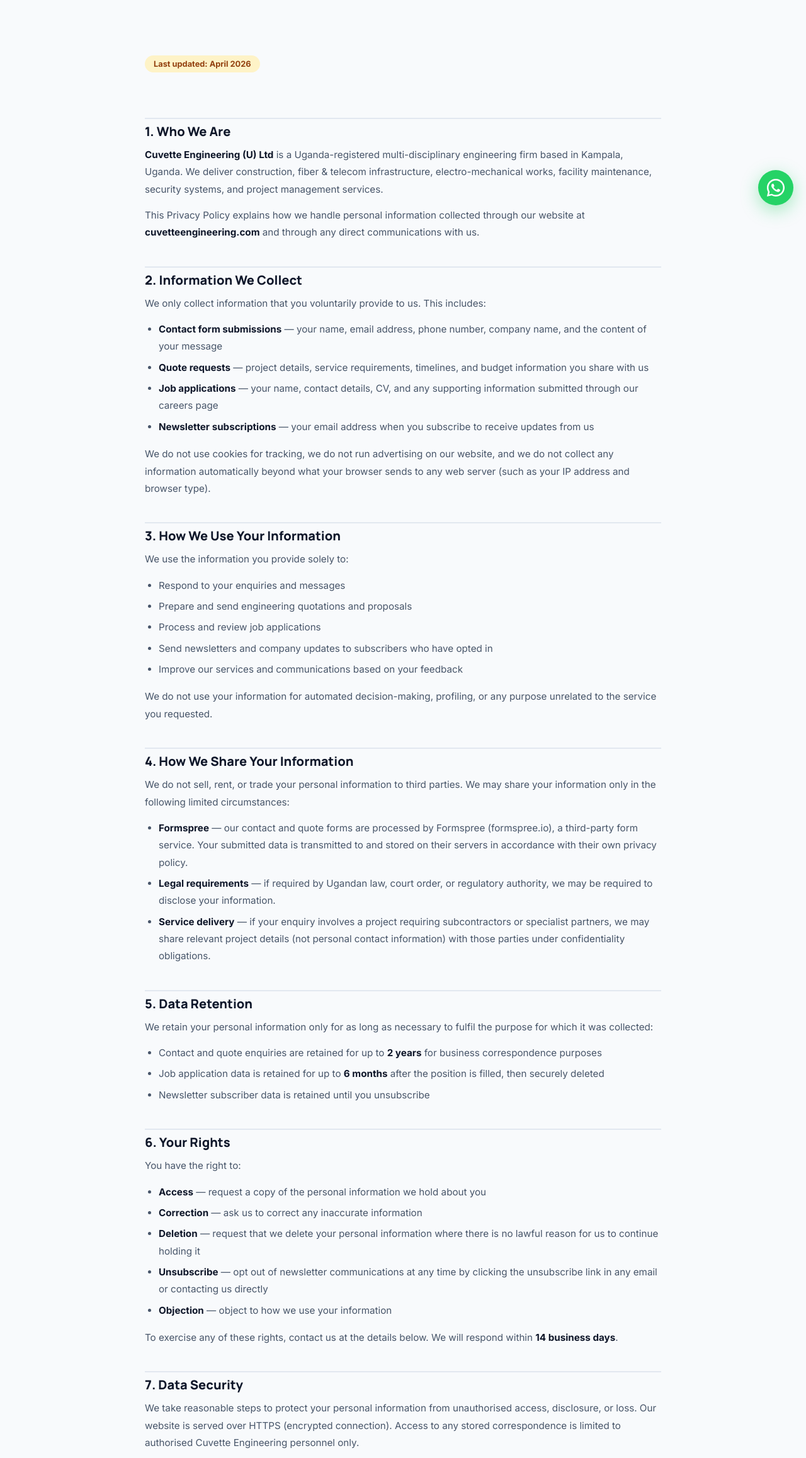
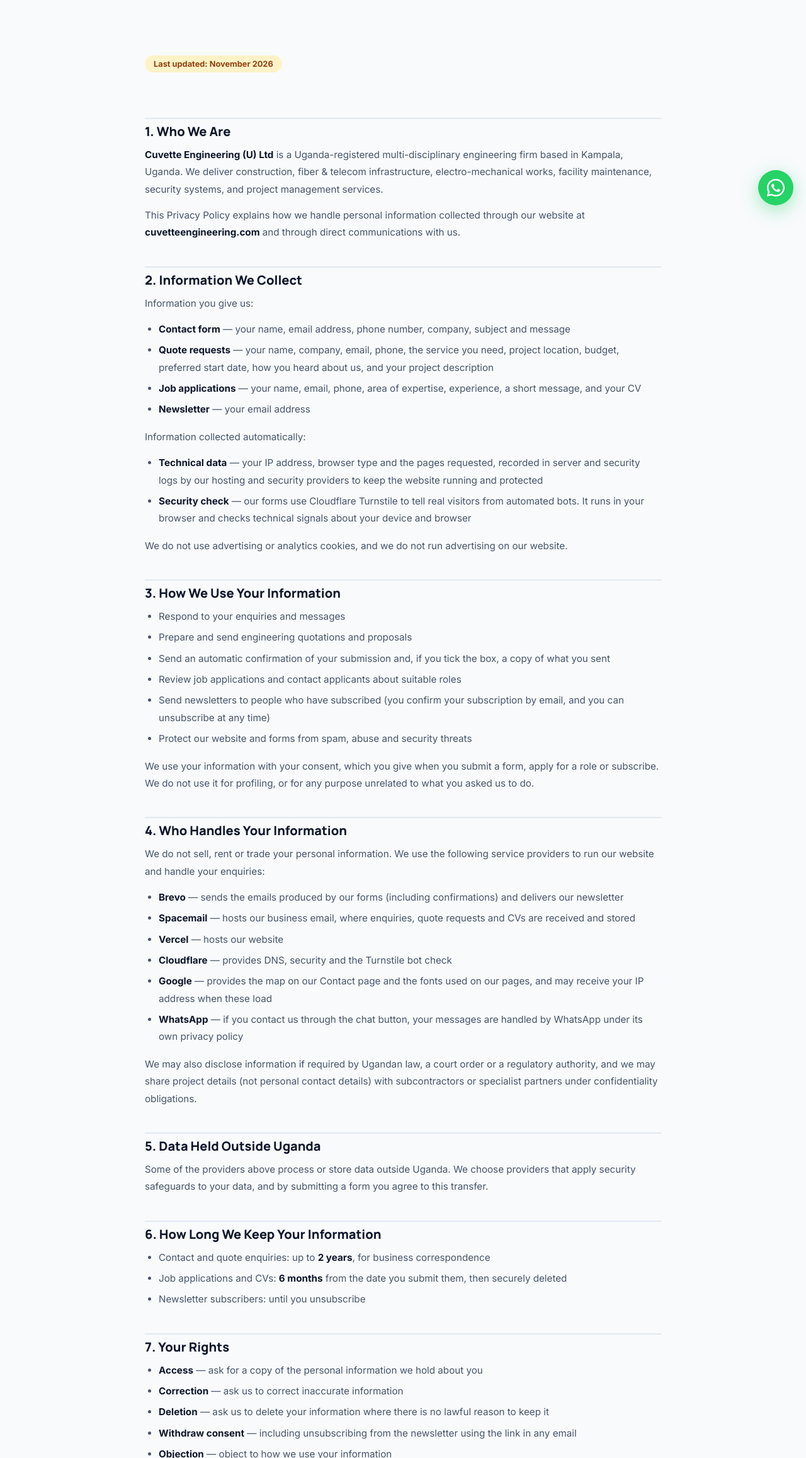
Before and after one commit to bryanzmugisha/Cuvette_v2.1, a website: page privacy-policy.html in a window 1280 px wide. Shown: the part 454-2769 px from the top of the page at 63% size. Drawn offline with nearby package versions, Linux system fonts and the light colour scheme.

Commit message:
Updated:Policy and Cookies

```diff
--- a/privacy-policy.html
+++ b/privacy-policy.html
@@ -134,80 +134,88 @@
   <div class="container">
     <div class="policy-body">
 
-      <span class="policy-meta">Last updated: April 2026</span>
+      <span class="policy-meta">Last updated: November 2026</span>
 
 <h2>1. Who We Are</h2>
 <p><strong>Cuvette Engineering (U) Ltd</strong> is a Uganda-registered multi-disciplinary engineering firm based in Kampala, Uganda. We deliver construction, fiber &amp; telecom infrastructure, electro-mechanical works, facility maintenance, security systems, and project management services.</p>
-      <p>This Privacy Policy explains how we handle personal information collected through our website at <strong>cuvetteengineering.com</strong> and through any direct communications with us.</p>
+<p>This Privacy Policy explains how we handle personal information collected through our website at <strong>cuvetteengineering.com</strong> and through direct communications with us.</p>
 
 <h2>2. Information We Collect</h2>
-      <p>We only collect information that you voluntarily provide to us. This includes:</p>
+<p>Information you give us:</p>
 <ul>
-        <li><strong>Contact form submissions</strong> — your name, email address, phone number, company name, and the content of your message</li>
-        <li><strong>Quote requests</strong> — project details, service requirements, timelines, and budget information you share with us</li>
-        <li><strong>Job applications</strong> — your name, contact details, CV, and any supporting information submitted through our careers page</li>
-        <li><strong>Newsletter subscriptions</strong> — your email address when you subscribe to receive updates from us</li>
+  <li><strong>Contact form</strong> — your name, email address, phone number, company, subject and message</li>
+  <li><strong>Quote requests</strong> — your name, company, email, phone, the service you need, project location, budget, preferred start date, how you heard about us, and your project description</li>
+  <li><strong>Job applications</strong> — your name, email, phone, area of expertise, experience, a short message, and your CV</li>
+  <li><strong>Newsletter</strong> — your email address</li>
 </ul>
-      <p>We do not use cookies for tracking, we do not run advertising on our website, and we do not collect any information automatically beyond what your browser sends to any web server (such as your IP address and browser type).</p>
+<p>Information collected automatically:</p>
+<ul>
+  <li><strong>Technical data</strong> — your IP address, browser type and the pages requested, recorded in server and security logs by our hosting and security providers to keep the website running and protected</li>
+  <li><strong>Security check</strong> — our forms use Cloudflare Turnstile to tell real visitors from automated bots. It runs in your browser and checks technical signals about your device and browser</li>
+</ul>
+<p>We do not use advertising or analytics cookies, and we do not run advertising on our website.</p>
 
 <h2>3. How We Use Your Information</h2>
-      <p>We use the information you provide solely to:</p>
 <ul>
   <li>Respond to your enquiries and messages</li>
   <li>Prepare and send engineering quotations and proposals</li>
-        <li>Process and review job applications</li>
-        <li>Send newsletters and company updates to subscribers who have opted in</li>
-        <li>Improve our services and communications based on your feedback</li>
+  <li>Send an automatic confirmation of your submission and, if you tick the box, a copy of what you sent</li>
+  <li>Review job applications and contact applicants about suitable roles</li>
+  <li>Send newsletters to people who have subscribed (you confirm your subscription by email, and you can unsubscribe at any time)</li>
+  <li>Protect our website and forms from spam, abuse and security threats</li>
 </ul>
-      <p>We do not use your information for automated decision-making, profiling, or any purpose unrelated to the service you requested.</p>
+<p>We use your information with your consent, which you give when you submit a form, apply for a role or subscribe. We do not use it for profiling, or for any purpose unrelated to what you asked us to do.</p>
 
-      <h2>4. How We Share Your Information</h2>
-      <p>We do not sell, rent, or trade your personal information to third parties. We may share your information only in the following limited circumstances:</p>
+<h2>4. Who Handles Your Information</h2>
+<p>We do not sell, rent or trade your personal information. We use the following service providers to run our website and handle your enquiries:</p>
 <ul>
-        <li><strong>Formspree</strong> — our contact and quote forms are processed by Formspree (formspree.io), a third-party form service. Your submitted data is transmitted to and stored on their servers in accordance with their own privacy policy.</li>
-        <li><strong>Legal requirements</strong> — if required by Ugandan law, court order, or regulatory authority, we may be required to disclose your information.</li>
-        <li><strong>Service delivery</strong> — if your enquiry involves a project requiring subcontractors or specialist partners, we may share relevant project details (not personal contact information) with those parties under confidentiality obligations.</li>
+  <li><strong>Brevo</strong> — sends the emails produced by our forms (including confirmations) and delivers our newsletter</li>
+  <li><strong>Spacemail</strong> — hosts our business email, where enquiries, quote requests and CVs are received and stored</li>
+  <li><strong>Vercel</strong> — hosts our website</li>
+  <li><strong>Cloudflare</strong> — provides DNS, security and the Turnstile bot check</li>
+  <li><strong>Google</strong> — provides the map on our Contact page and the fonts used on our pages, and may receive your IP address when these load</li>
+  <li><strong>WhatsApp</strong> — if you contact us through the chat button, your messages are handled by WhatsApp under its own privacy policy</li>
+</ul>
+<p>We may also disclose information if required by Ugandan law, a court order or a regulatory authority, and we may share project details (not personal contact details) with subcontractors or specialist partners under confidentiality obligations.</p>
+
+<h2>5. Data Held Outside Uganda</h2>
+<p>Some of the providers above process or store data outside Uganda. We choose providers that apply security safeguards to your data, and by submitting a form you agree to this transfer.</p>
+
+<h2>6. How Long We Keep Your Information</h2>
+<ul>
+  <li>Contact and quote enquiries: up to <strong>2 years</strong>, for business correspondence</li>
+  <li>Job applications and CVs: <strong>6 months</strong> from the date you submit them, then securely deleted</li>
+  <li>Newsletter subscribers: until you unsubscribe</li>
 </ul>
 
-      <h2>5. Data Retention</h2>
-      <p>We retain your personal information only for as long as necessary to fulfil the purpose for which it was collected:</p>
+<h2>7. Your Rights</h2>
 <ul>
-        <li>Contact and quote enquiries are retained for up to <strong>2 years</strong> for business correspondence purposes</li>
-        <li>Job application data is retained for up to <strong>6 months</strong> after the position is filled, then securely deleted</li>
-        <li>Newsletter subscriber data is retained until you unsubscribe</li>
-      </ul>
-
-      <h2>6. Your Rights</h2>
-      <p>You have the right to:</p>
-      <ul>
-        <li><strong>Access</strong> — request a copy of the personal information we hold about you</li>
-        <li><strong>Correction</strong> — ask us to correct any inaccurate information</li>
-        <li><strong>Deletion</strong> — request that we delete your personal information where there is no lawful reason for us to continue holding it</li>
-        <li><strong>Unsubscribe</strong> — opt out of newsletter communications at any time by clicking the unsubscribe link in any email or contacting us directly</li>
+  <li><strong>Access</strong> — ask for a copy of the personal information we hold about you</li>
+  <li><strong>Correction</strong> — ask us to correct inaccurate information</li>
+  <li><strong>Deletion</strong> — ask us to delete your information where there is no lawful reason to keep it</li>
+  <li><strong>Withdraw consent</strong> — including unsubscribing from the newsletter using the link in any email</li>
   <li><strong>Objection</strong> — object to how we use your information</li>
 </ul>
-      <p>To exercise any of these rights, contact us at the details below. We will respond within <strong>14 business days</strong>.</p>
+<p>To use any of these rights, contact us using the details below. We will respond within <strong>14 business days</strong>. If you are not satisfied with our response, you may complain to Uganda's Personal Data Protection Office (PDPO), which operates under NITA-U.</p>
 
-      <h2>7. Data Security</h2>
-      <p>We take reasonable steps to protect your personal information from unauthorised access, disclosure, or loss. Our website is served over HTTPS (encrypted connection). Access to any stored correspondence is limited to authorised Cuvette Engineering personnel only.</p>
-      <p>However, no method of transmission over the internet is 100% secure. While we strive to protect your information, we cannot guarantee absolute security.</p>
+<h2>8. Data Security</h2>
+<p>We take reasonable steps to protect your information from unauthorised access, disclosure or loss. Our website uses HTTPS, our forms are protected against automated abuse, and access to stored correspondence is limited to authorised Cuvette Engineering personnel. No method of internet transmission is completely secure, so we cannot guarantee absolute security.</p>
 
-      <h2>8. Third-Party Links</h2>
-      <p>Our website contains links to third-party websites including our social media pages (LinkedIn, Facebook, Instagram, X, YouTube, TikTok). This Privacy Policy applies only to our website. We are not responsible for the privacy practices of any third-party sites and encourage you to read their policies separately.</p>
+<h2>9. Third-Party Links</h2>
+<p>Our website links to third-party sites, including our social media pages (LinkedIn, Facebook, Instagram, X, YouTube, TikTok). This policy applies only to our website, and we are not responsible for how those sites handle your information.</p>
 
-      <h2>9. Children's Privacy</h2>
-      <p>Our website and services are directed at businesses and professionals. We do not knowingly collect personal information from anyone under the age of 18. If you believe a minor has submitted information through our website, please contact us and we will promptly delete it.</p>
+<h2>10. Children's Privacy</h2>
+<p>Our website and services are directed at businesses and professionals. We do not knowingly collect personal information from anyone under 18. If you believe a minor has submitted information, please contact us and we will delete it promptly.</p>
 
-      <h2>10. Changes to This Policy</h2>
-      <p>We may update this Privacy Policy from time to time to reflect changes in our practices or legal requirements. The date at the top of this page will always reflect when it was last updated. We encourage you to review this page periodically.</p>
+<h2>11. Changes to This Policy</h2>
+<p>We may update this policy from time to time. The date at the top of this page shows when it was last updated.</p>
 
-      <!-- Contact Box -->
 <div class="policy-contact-box">
   <h3>&#9993; Privacy Enquiries</h3>
-        <p>If you have any questions about this Privacy Policy or how we handle your personal information, please contact us:</p>
+  <p>If you have questions about this policy, or want to use your rights, contact us:</p>
   <p style="margin-top:12px;">
     <strong>Cuvette Engineering (U) Ltd</strong><br>
-          Kampala, Uganda<br>
+    Kilimani Mall, Mbogo Rd, Najeera, Kampala, Uganda<br>
     Phone: <a href="tel:+256200940171" style="color:var(--brand-blue);">+256 200 940 171</a><br>
     Email: <a href="#" data-email style="color:var(--brand-blue);">info [at] cuvetteengineering [dot] com</a>
   </p>
```
Also changed, not shown: assets/js/forms.js (+39 -9 lines), careers.html (+4 -2 lines), contact.html (+3 -1 lines), cookies.html (+5 -10 lines), quote.html (+3 -0 lines). Lines whose indentation alone changed are shown as unchanged.
